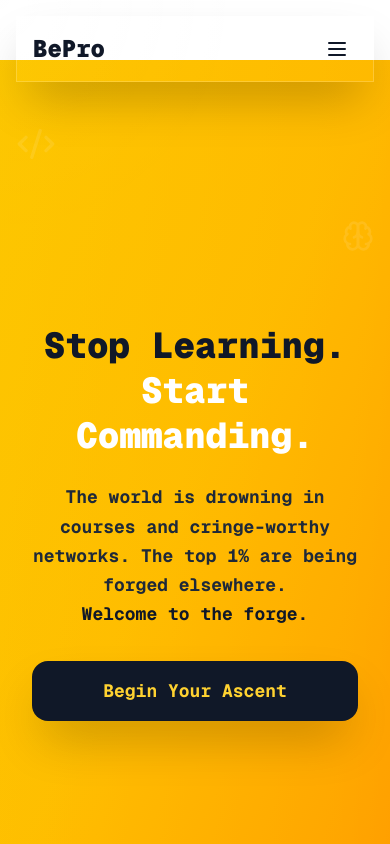
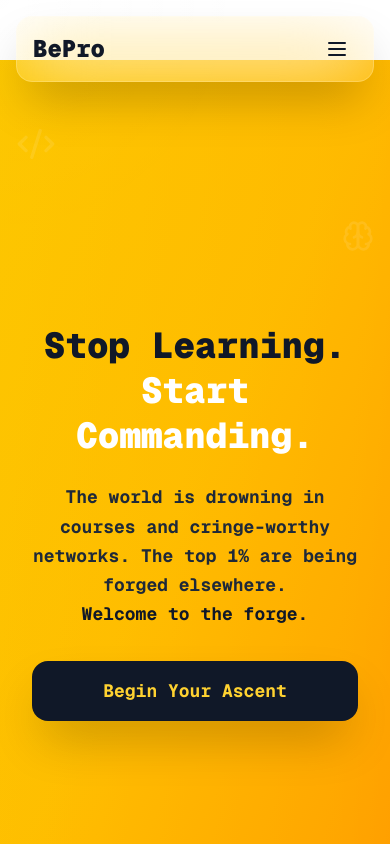
Before and after one commit to narensen/BePro, a Next.js app: page / in a window 390 px wide. Shown: the top 844 px of the page. Built offline with nearby package versions, Linux system fonts and the light colour scheme.

Commit message:
Update ResponsiveHeader.jsx

```diff
--- a/src/app/components/ui/ResponsiveHeader.jsx
+++ b/src/app/components/ui/ResponsiveHeader.jsx
@@ -12,7 +12,7 @@ export default function ResponsiveHeader({ user, onAuthAction, onSignOut }) {
 
   return (
     <header className="fixed top-0 left-0 right-0 z-50 p-4 sm:p-6">
-      <div className="sm:backdrop-blur-2xl sm:rounded-2xl border border-white/20 px-4 sm:px-8 py-3 sm:py-4 mx-auto max-w-7xl shadow-2xl">
+      <div className="backdrop-blur-2xl border border-white/20 rounded-2xl px-4 sm:px-8 py-3 sm:py-4 mx-auto max-w-7xl shadow-2xl">
         <div className="flex justify-between items-center">
           {/* Logo */}
           <div className="text-2xl sm:text-3xl font-black text-gray-900">BePro</div>
```
